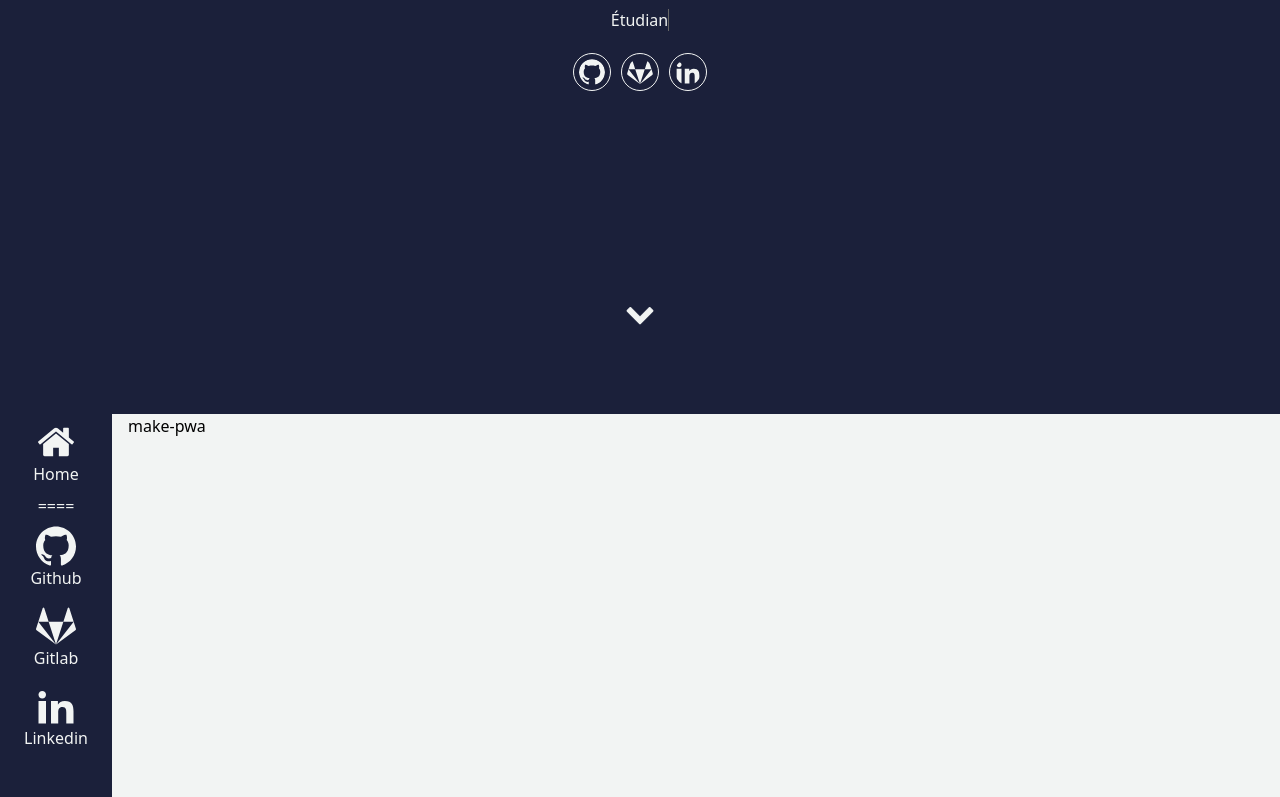
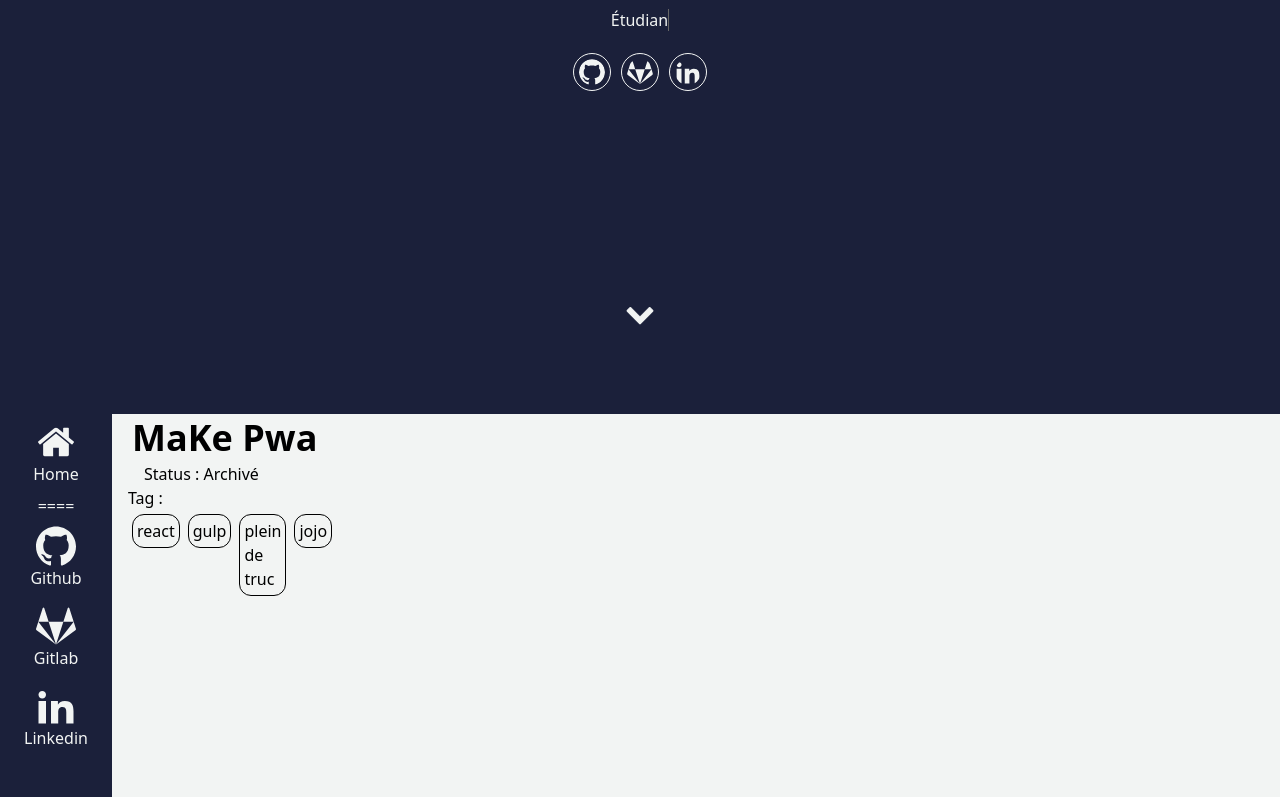
Before and after one commit to batleforc/Portfolio, a React (Create React App) app in the folder client/: page /project/make-pwa in a window 1280 px wide. Shown: the part 386-1183 px from the top of the page. Built offline with nearby package versions, Linux system fonts and the light colour scheme.

Commit message:
[add] Proto de page project

```diff
--- a/client/src/component/MainPage/Projet/Projet.tsx
+++ b/client/src/component/MainPage/Projet/Projet.tsx
@@ -7,6 +7,7 @@ export interface IProject {
   Slug: string;
   Name: string;
   ShortDescription: string;
+  Description: string[];
   Tag: string[];
   Status: string;
   Techno: string[];
--- a/client/src/component/ProjetDetail.tsx
+++ b/client/src/component/ProjetDetail.tsx
@@ -1,9 +1,67 @@
-import React from "react";
+import React, { useState, useEffect } from "react";
 import { useParams } from "react-router-dom";
+import { IProject } from "./MainPage/Projet/Projet";
+import properties from "../properties";
 
 const ProjetDetail = () => {
-  var params = useParams();
-  return <div className="content md:ml-32">{params.slug}</div>;
+  const [project, setProject] = useState<IProject>();
+  const params = useParams();
+  useEffect(() => {
+    setProject(properties.project.find(({ Slug }) => Slug === params.slug));
+  }, [params]);
+  console.log(project);
+  return (
+    <div className="content md:ml-32">
+      {project === undefined && (
+        <p id="title">No article found please go home</p>
+      )}
+      {project !== undefined && (
+        <>
+          <h1 className="text-4xl font-bold m-1">{project.Name}</h1>
+          <div className="flex flex-col flex-wrap">
+            <div className="flex-row flex ">
+              <div className="mr-4">
+                {/* Bloc de gauche */}
+                <p>{project.Description}</p>
+              </div>
+              <div>
+                {/* Bloc de droite */}
+                <p> Status : {project.Status}</p>
+                {project.Git !== "" && <p> Git : {project.Git}</p>}
+                {project.Lien !== "" && <p> Lien : {project.Lien}</p>}
+              </div>
+            </div>
+
+            <div>
+              {project.Techno.length !== 0 && (
+                <ul>
+                  <li key="init">Techno : </li>
+                  {project.Techno.map((value) => (
+                    <li key={value}>{value}</li>
+                  ))}
+                </ul>
+              )}
+              {project.Tag.length !== 0 && (
+                <div>
+                  <p key="init">Tag : </p>
+                  <div className="flex">
+                    {project.Tag.map((value) => (
+                      <p
+                        className="border rounded-xl border-black m-1 p-1 h-min w-min"
+                        key={value}
+                      >
+                        {value}
+                      </p>
+                    ))}
+                  </div>
+                </div>
+              )}
+            </div>
+          </div>
+        </>
+      )}
+    </div>
+  );
 };
 
 export default ProjetDetail;
--- a/client/src/properties.js
+++ b/client/src/properties.js
@@ -199,6 +199,7 @@ const properties = {
     {
       Slug: "portfolio",
       Name: "Portfolio",
+      Description: ["Projet de mise en place d'un portfolio"],
       ShortDescription: "Plateforme pour me vendre",
       Tag: ["react", "V2"],
       Status: "En cours de dev",
@@ -215,6 +216,7 @@ const properties = {
     {
       Slug: "make-pwa",
       Name: "MaKe Pwa",
+      Description: [""],
       ShortDescription: "",
       Tag: ["react", "gulp", "plein de truc", "jojo"],
       Status: "Archivé",
```
